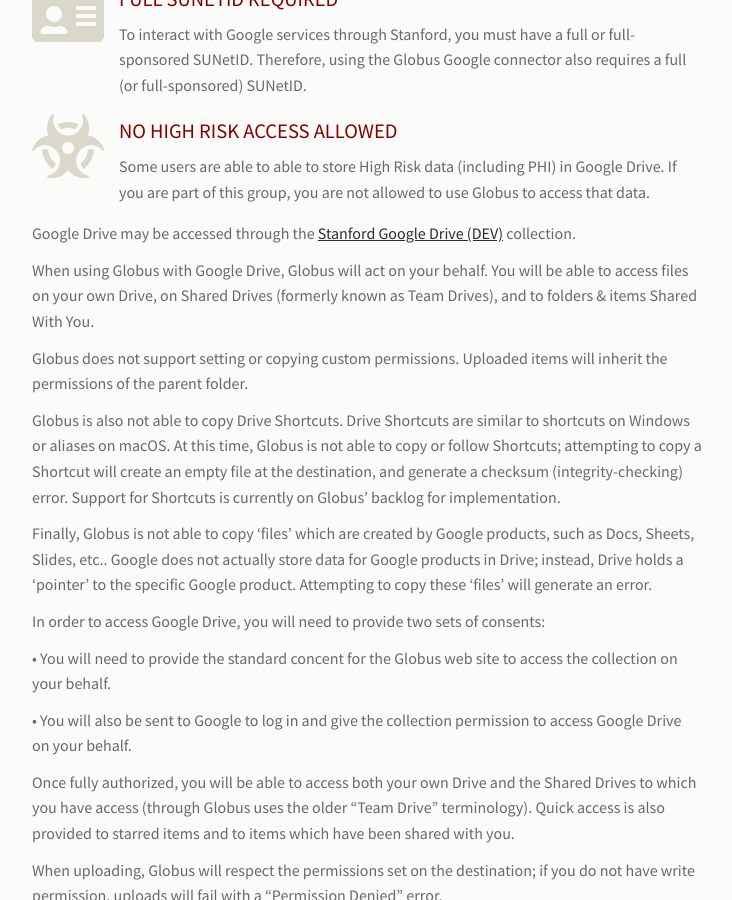
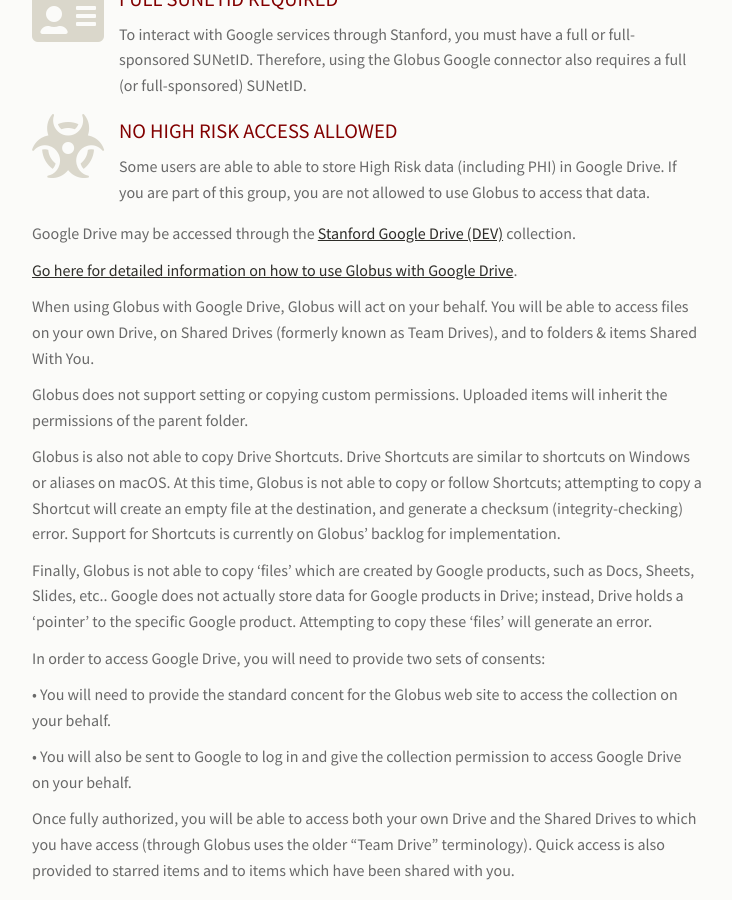
Before and after one commit to stanford-rc/globus.stanford.edu, a Jekyll site: the page built from cloud.md, in a window 1280 px wide and 900 px high, scrolled down 3997 px. Shown: the whole window, without its empty margins (323-1055 px from the left). Built offline with Jekyll 4.4.1, drawn with Linux system fonts in a browser that asks for light colours; nearby versions of some CDN libraries; comment, search, counter and statistics services are not loaded.

Commit message:
cloud: Add TOC entry and detail link to Drive page
The TOC list is updated to include an entry for the new Google Drive
page.  Also, the main Cloud page's Google Drive section is updated with
a link to the details page.

```diff
--- a/_data/toc.yaml
+++ b/_data/toc.yaml
@@ -61,6 +61,8 @@
       target: "cloud"
     - name: "Amazon S3 Details"
       target: "cloud/s3"
+    - name: "Google Drive Details"
+      target: "cloud/drive"
 
 - id: "server"
   header: "Globus Connect Server"
--- a/cloud.md
+++ b/cloud.md
@@ -207,6 +207,8 @@ Google Drive may be accessed through the [Stanford Google Drive
 (DEV)](https://app.globus.org/file-manager/collections/e1c8858b-d5aa-4e36-b97e-95913047ec2b/overview?back=endpoints)
 collection.
 
+[Go here for detailed information on how to use Globus with Google Drive]({{ "cloud/drive.html" | absolute_url }}).
+
 When using Globus with Google Drive, Globus will act on your behalf.  You will
 be able to access files on your own Drive, on Shared Drives (formerly known as
 Team Drives), and to folders & items Shared With You.
```
